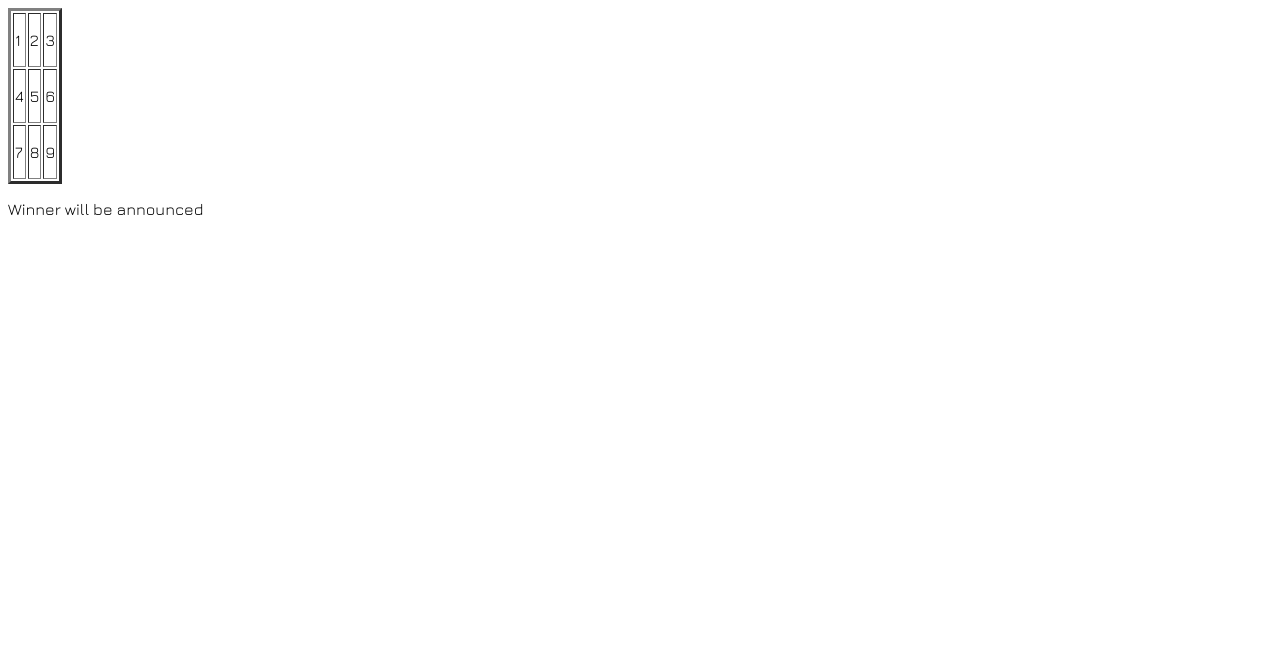
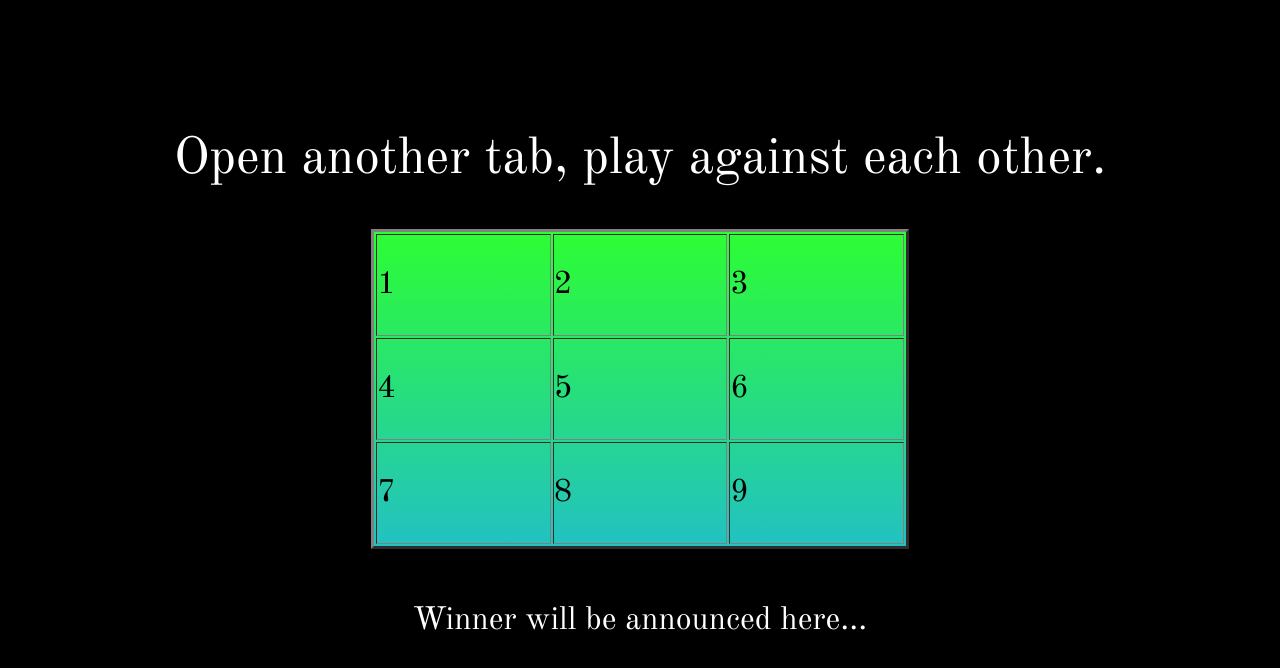
Before and after one commit to notpx/tic-tac-toe-vanila-js, a website: page index.html in a window 1280 px wide. Drawn offline with nearby package versions, Linux system fonts and the light colour scheme; no server answers.

Commit message:
made css changes to main html

```diff
--- a/index.html
+++ b/index.html
@@ -5,47 +5,122 @@
     <link rel="preconnect" href="https://fonts.googleapis.com">
     <link rel="preconnect" href="https://fonts.gstatic.com" crossorigin>
     <link href="https://fonts.googleapis.com/css2?family=Jura:wght@300..700&display=swap" rel="stylesheet">
+    <link rel="preconnect" href="https://fonts.googleapis.com">
+    <link rel="preconnect" href="https://fonts.gstatic.com" crossorigin>
+    <link href="https://fonts.googleapis.com/css2?family=Old+Standard+TT:ital,wght@0,400;0,700;1,400&display=swap"
+        rel="stylesheet">
     <meta charset="UTF-8">
     <meta name="viewport" content="width=device-width, initial-scale=1.0">
     <title>Tic-Tac-Toe</title>
 
     <style>
+
+        td>p{
+            color: rgb(0, 0, 0);
+        }
         * {
-            font-family: "Jura", sans-serif;
+
+            position: relative;
+            font-family: "Old Standard TT", serif;
+            font-weight: 400;
+            font-style: normal;
+            padding: 0;
+            margin: 0;
+            color: rgb(255, 255, 255);
         }
 
-        .main {
-            display: flex;
-            border: 2px;
-            border-radius: 3px;
+        #warn{
+            max-width: min-content;
+            padding-bottom: 3%;
+            font-size: 4vw;
+
         }
 
-        .row {
-            margin: 2px;
+        #wrap {
+            background: rgb(0, 0, 0);
+
+            position: relative;
+            height: 100vh;
+            width: 100vw;
+            overflow: hidden;
+        }
+
+
+        #main>#table {
+            margin-left: auto;
+            margin-right: auto;
+            height: 40vh;
+            width: 42vw;
+            color: rgb(255, 0, 51);
+            align-items: center;
+            background: rgb(34, 193, 195);
+            background: linear-gradient(0deg, rgba(34, 193, 195, 1) 0%, rgba(45, 253, 51, 1) 100%);
+            position: relative;
+        }
+
+
+
+        #main {
+            margin-top: 10%;
+            font-size: xx-large;
+            color: red;
+            position: relative;
+        }
+
+        #main>p {
+            margin-top: 4%;
+            margin-right: auto;
+            margin-left: auto;
+            max-width: fit-content;
         }
     </style>
 </head>
 
 <body>
+    <div id="wrap">
+        <div id="main">
+            <p id="warn"> Open another tab, play against each other.</p>
             <table id="table" border="3">
                 <tr>
-            <td><p id="one" onclick="replacer(this.id)">1</p></td>
-            <td><p id="two" onclick="replacer(this.id)">2</p></td>
-            <td><p id="three" onclick="replacer(this.id)">3</p></td>
+                    <td>
+                        <p id="one" onclick="replacer(this.id)">1</p>
+                    </td>
+                    <td>
+                        <p id="two" onclick="replacer(this.id)">2</p>
+                    </td>
+                    <td>
+                        <p id="three" onclick="replacer(this.id)">3</p>
+                    </td>
                 </tr>
                 <tr>
-            <td><p id="four" onclick="replacer(this.id)">4</p></td>
-            <td><p id="five" onclick="replacer(this.id)">5</p></td>
-            <td><p id="six" onclick="replacer(this.id)">6</p></td>
+                    <td>
+                        <p id="four" onclick="replacer(this.id)">4</p>
+                    </td>
+                    <td>
+                        <p id="five" onclick="replacer(this.id)">5</p>
+                    </td>
+                    <td>
+                        <p id="six" onclick="replacer(this.id)">6</p>
+                    </td>
                 </tr>
                 <tr>
-            <td><p id="seven" onclick="replacer(this.id)">7</p></td>
-            <td><p id="eight" onclick="replacer(this.id)">8</p></td>
-            <td><p id="nine" onclick="replacer(this.id)">9</p></td>
+                    <td>
+                        <p id="seven" onclick="replacer(this.id)">7</p>
+                    </td>
+                    <td>
+                        <p id="eight" onclick="replacer(this.id)">8</p>
+                    </td>
+                    <td>
+                        <p id="nine" onclick="replacer(this.id)">9</p>
+                    </td>
                 </tr>
             </table>
+            <p id="win">Winner will be announced here...</p>
 
-    <p id="win">Winner will be announced</p>
+        </div>
+    </div>
+
+
 
     <script src="/socket.io/socket.io.js"></script>
     <script>
```
Lines whose indentation alone changed are shown as unchanged.
